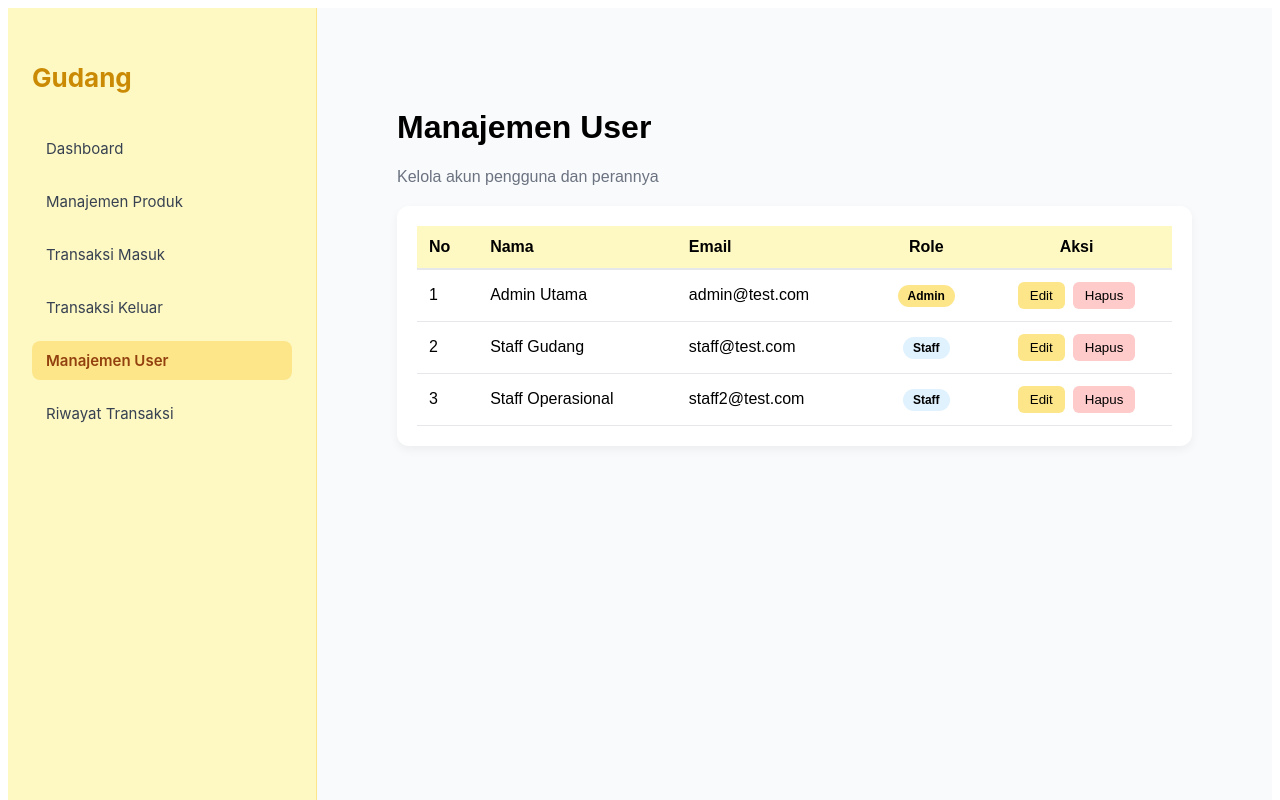
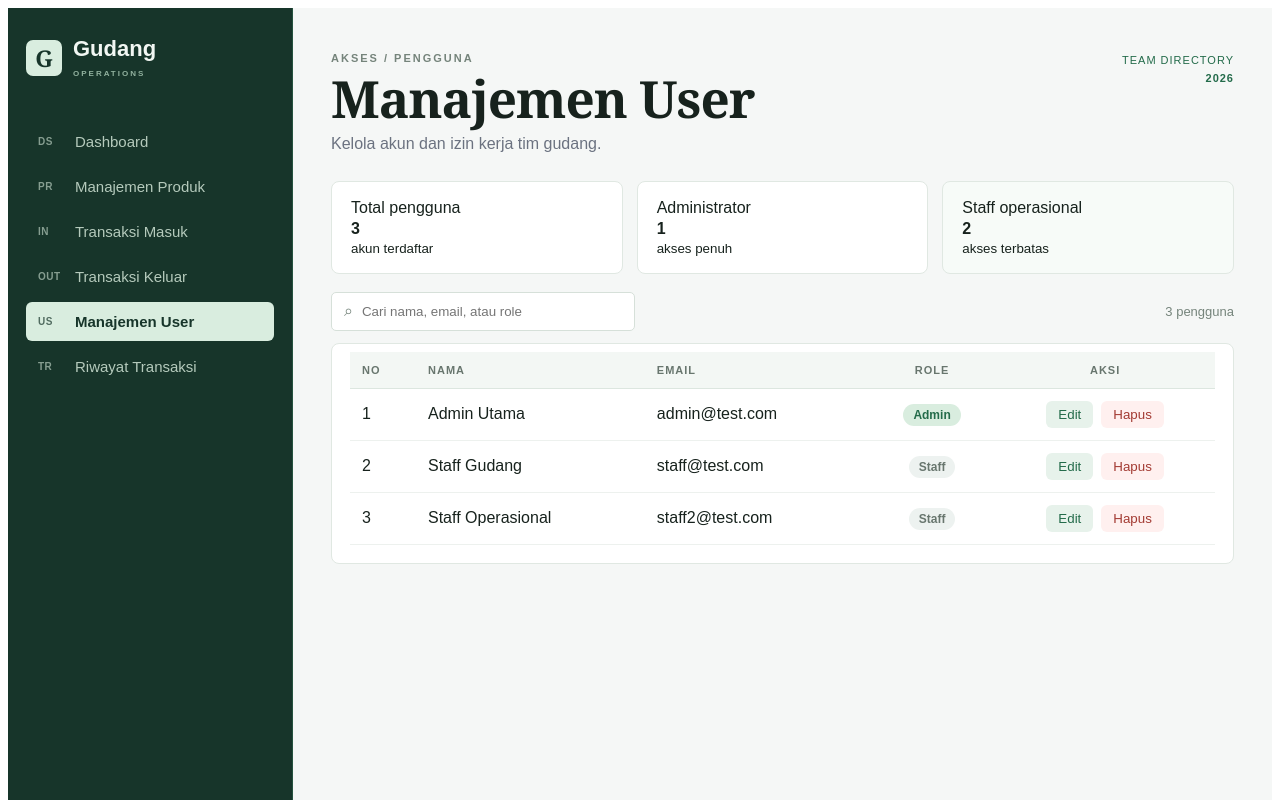
Before and after one commit to Azmiae/UASWEB, a React (Vite) app in the folder Frontend/react-app/: page /admin/users in a window 1280 px wide. Shown: the top 800 px of the page. Built offline with nearby package versions, Linux system fonts and the light colour scheme; sample sign-in values are in the browser's storage.

Commit message:
ngubah ini tuh

```diff
--- a/Frontend/react-app/src/Layoutadmin.jsx
+++ b/Frontend/react-app/src/Layoutadmin.jsx
@@ -12,12 +12,12 @@ export default function Layout() {
 
   /* ===== MENU (ADMIN) ===== */
   const menu = [
-    { label: 'Dashboard', path: '/admin' },
-    { label: 'Manajemen Produk', path: '/admin/products' },
-    { label: 'Transaksi Masuk', path: '/admin/incoming' },
-    { label: 'Transaksi Keluar', path: '/admin/outgoing' },
-    { label: 'Manajemen User', path: '/admin/users' },
-    { label: 'Riwayat Transaksi', path: '/admin/transactions' },
+    { label: 'Dashboard', short: 'DS', path: '/admin' },
+    { label: 'Manajemen Produk', short: 'PR', path: '/admin/products' },
+    { label: 'Transaksi Masuk', short: 'IN', path: '/admin/incoming' },
+    { label: 'Transaksi Keluar', short: 'OUT', path: '/admin/outgoing' },
+    { label: 'Manajemen User', short: 'US', path: '/admin/users' },
+    { label: 'Riwayat Transaksi', short: 'TR', path: '/admin/transactions' },
   ]
 
   /* ===== LOGOUT ===== */
@@ -32,11 +32,11 @@ export default function Layout() {
       <aside style={styles.sidebar}>
         {/* TOP */}
         <div>
-          <h1 style={styles.logo}>Gudang</h1>
+          <div style={styles.brand}><div style={styles.brandMark}>G</div><div><h1 style={styles.logo}>Gudang</h1><span style={styles.brandSub}>OPERATIONS</span></div></div>
 
           <nav style={styles.menu}>
             {menu.map((m) => (
-              <div
+              <button
                 key={m.path}
                 onClick={() => navigate(m.path)}
                 style={{
@@ -44,8 +44,8 @@ export default function Layout() {
                   ...(location.pathname === m.path ? styles.menuActive : {}),
                 }}
               >
-                {m.label}
-              </div>
+                <span style={styles.menuCode}>{m.short}</span><span>{m.label}</span>
+              </button>
             ))}
           </nav>
         </div>
@@ -88,46 +88,58 @@ const styles = {
   wrapper: {
     display: 'flex',
     minHeight: '100vh',
-    fontFamily: 'Inter, Arial, sans-serif',
+    fontFamily: 'Arial, sans-serif',
   },
 
   /* SIDEBAR */
   sidebar: {
-    width: '260px',
-    background: '#fef9c3',
-    padding: '32px 24px',
+    width: '248px',
+    background: '#17352a',
+    padding: '28px 18px 22px',
     display: 'flex',
     flexDirection: 'column',
     justifyContent: 'space-between',
-    borderRight: '1px solid #fde68a',
+    borderRight: '1px solid #25523f',
   },
 
+  brand: { display: 'flex', alignItems: 'center', gap: '11px', marginBottom: '42px' },
+  brandMark: { width: '36px', height: '36px', borderRadius: '7px', background: '#d9eddf', color: '#17352a', display: 'grid', placeItems: 'center', fontFamily: 'Georgia, serif', fontSize: '23px', fontWeight: '700' },
   logo: {
-    fontSize: '26px',
+    fontSize: '22px',
     fontWeight: '700',
-    color: '#ca8a04',
-    marginBottom: '36px',
+    color: '#f2f7f3',
+    margin: 0,
   },
+  brandSub: { color: '#91b19e', fontSize: '8px', letterSpacing: '2px', fontWeight: '700' },
 
   menu: {
     display: 'flex',
     flexDirection: 'column',
-    gap: '14px',
+    gap: '6px',
   },
 
   menuItem: {
-    padding: '10px 14px',
-    borderRadius: '8px',
+    width: '100%',
+    boxSizing: 'border-box',
+    display: 'flex',
+    alignItems: 'center',
+    gap: '12px',
+    padding: '11px 12px',
+    borderRadius: '6px',
+    border: '0',
+    background: 'transparent',
+    textAlign: 'left',
     cursor: 'pointer',
     fontSize: '15px',
-    color: '#374151',
+    color: '#b5cabc',
   },
 
   menuActive: {
-    background: '#fde68a',
+    background: '#d9eddf',
     fontWeight: '600',
-    color: '#92400e',
+    color: '#17352a',
   },
+  menuCode: { width: '25px', fontSize: '10px', fontWeight: '700', letterSpacing: '0.5px', opacity: 0.7 },
 
   /* PROFILE */
   profileWrapper: {
@@ -140,29 +152,30 @@ const styles = {
     gap: '12px',
     cursor: 'pointer',
     paddingTop: '20px',
-    borderTop: '1px solid #fde68a',
+    borderTop: '1px solid #25523f',
   },
 
   avatar: {
     width: '44px',
     height: '44px',
     borderRadius: '50%',
-    background: '#facc15',
+    background: '#d9eddf',
     display: 'flex',
     alignItems: 'center',
     justifyContent: 'center',
     fontWeight: 'bold',
-    color: '#92400e',
+    color: '#17352a',
   },
 
   profileName: {
     fontWeight: '600',
     fontSize: '15px',
+    color: '#f2f7f3',
   },
 
   profileRole: {
     fontSize: '12px',
-    color: '#6b7280',
+    color: '#91b19e',
   },
 
   profileMenu: {
@@ -172,7 +185,7 @@ const styles = {
     width: '180px',
     background: '#ffffff',
     borderRadius: '10px',
-    boxShadow: '0 8px 20px rgba(0,0,0,0.1)',
+    boxShadow: '0 12px 30px rgba(0,0,0,0.2)',
     overflow: 'hidden',
   },
 
@@ -186,7 +199,7 @@ const styles = {
   /* CONTENT */
   content: {
     flex: 1,
-    background: '#f9fafb',
-    padding: '40px',
+    background: '#f5f7f6',
+    padding: '32px 38px',
   },
 }
--- a/Frontend/react-app/src/Pages/admin/Users.jsx
+++ b/Frontend/react-app/src/Pages/admin/Users.jsx
@@ -1,4 +1,4 @@
-import { useState } from 'react'
+import { useMemo, useState } from 'react'
 
 export default function Users() {
   const [users, setUsers] = useState([
@@ -11,6 +11,11 @@ export default function Users() {
       role: 'staff',
     },
   ])
+  const [search, setSearch] = useState('')
+
+  const filteredUsers = useMemo(() => users.filter((user) =>
+    `${user.name} ${user.email} ${user.role}`.toLowerCase().includes(search.toLowerCase())
+  ), [users, search])
 
   const deleteUser = (id) => {
     if (!window.confirm('Apakah yakin ingin menghapus user ini?')) return
@@ -19,8 +24,18 @@ export default function Users() {
 
   return (
     <div style={styles.wrapper}>
-      <h1>Manajemen User</h1>
-      <p style={styles.subtitle}>Kelola akun pengguna dan perannya</p>
+      <div style={styles.header}>
+        <div><p style={styles.eyebrow}>AKSES / PENGGUNA</p><h1 style={styles.title}>Manajemen User</h1><p style={styles.subtitle}>Kelola akun dan izin kerja tim gudang.</p></div>
+        <div style={styles.headerNote}>TEAM DIRECTORY<br /><strong>2026</strong></div>
+      </div>
+
+      <div style={styles.stats}>
+        <div style={styles.stat}><span>Total pengguna</span><strong>{users.length}</strong><small>akun terdaftar</small></div>
+        <div style={styles.stat}><span>Administrator</span><strong>{users.filter((u) => u.role === 'admin').length}</strong><small>akses penuh</small></div>
+        <div style={{ ...styles.stat, ...styles.staffStat }}><span>Staff operasional</span><strong>{users.filter((u) => u.role === 'staff').length}</strong><small>akses terbatas</small></div>
+      </div>
+
+      <div style={styles.toolbar}><div style={styles.searchWrap}><span>⌕</span><input style={styles.searchInput} placeholder="Cari nama, email, atau role" value={search} onChange={(e) => setSearch(e.target.value)} /></div><span style={styles.result}>{filteredUsers.length} pengguna</span></div>
 
       <div style={styles.tableWrapper}>
         <table style={styles.table}>
@@ -35,7 +50,7 @@ export default function Users() {
           </thead>
 
           <tbody>
-            {users.length === 0 && (
+            {filteredUsers.length === 0 && (
               <tr>
                 <td colSpan="5" style={styles.empty}>
                   Tidak ada data user
@@ -43,7 +58,7 @@ export default function Users() {
               </tr>
             )}
 
-            {users.map((u, i) => (
+            {filteredUsers.map((u, i) => (
               <tr key={u.id}>
                 <td style={styles.td}>{i + 1}</td>
                 <td style={styles.td}>{u.name}</td>
@@ -52,7 +67,8 @@ export default function Users() {
                   <span
                     style={{
                       ...styles.roleBadge,
-                      background: u.role === 'admin' ? '#fde68a' : '#e0f2fe',
+                      background: u.role === 'admin' ? '#d9eddf' : '#edf2f0',
+                      color: u.role === 'admin' ? '#236b4a' : '#68766e',
                     }}
                   >
                     {u.role}
@@ -82,21 +98,33 @@ export default function Users() {
 
 const styles = {
   wrapper: {
-    padding: '40px',
-    background: '#f9fafb',
+    padding: '12px 0 40px',
+    background: '#f5f7f6',
     minHeight: '100vh',
-    fontFamily: 'Arial, sans-serif',
+    color: '#17221d',
   },
+  header: { display: 'flex', justifyContent: 'space-between', alignItems: 'flex-start', marginBottom: '28px' },
+  eyebrow: { margin: '0 0 8px', color: '#75847b', fontSize: '11px', fontWeight: '700', letterSpacing: '2px' },
+  title: { margin: 0, fontFamily: 'Georgia, serif', fontSize: 'clamp(2rem, 4vw, 3.2rem)', lineHeight: 1.05, letterSpacing: '-1px' },
+  headerNote: { color: '#236b4a', fontSize: '11px', letterSpacing: '1px', textAlign: 'right', lineHeight: 1.6 },
+  stats: { display: 'grid', gridTemplateColumns: 'repeat(3, minmax(0, 1fr))', gap: '14px', marginBottom: '18px' },
+  stat: { background: '#fff', border: '1px solid #e0e8e2', borderRadius: '8px', padding: '17px 19px', display: 'grid', gap: '3px' },
+  staffStat: { background: '#f7fbf8' },
+  toolbar: { display: 'flex', justifyContent: 'space-between', alignItems: 'center', marginBottom: '12px' },
+  searchWrap: { display: 'flex', alignItems: 'center', gap: '9px', background: '#fff', border: '1px solid #d6e0d9', borderRadius: '5px', padding: '0 12px', color: '#75847b' },
+  result: { color: '#75847b', fontSize: '13px' },
+  searchInput: { border: 0, outline: 0, padding: '11px 0', width: '260px', background: 'transparent', fontFamily: 'Arial, sans-serif' },
   subtitle: {
     color: '#6b7280',
-    marginBottom: '20px',
+    margin: '9px 0 0',
+    fontFamily: 'Arial, sans-serif',
   },
 
   tableWrapper: {
     background: '#ffffff',
-    padding: '20px',
-    borderRadius: '12px',
-    boxShadow: '0 4px 10px rgba(0,0,0,0.05)',
+    padding: '8px 18px 18px',
+    borderRadius: '8px',
+    border: '1px solid #e0e8e2',
   },
 
   table: {
@@ -106,21 +134,21 @@ const styles = {
 
   th: {
     padding: '12px',
-    background: '#fef9c3',
-    borderBottom: '2px solid #e5e7eb',
+    background: '#f3f7f4',
+    color: '#68766e',
+    borderBottom: '1px solid #dce6df',
     textAlign: 'left',
+    fontSize: '11px',
+    textTransform: 'uppercase',
+    letterSpacing: '1px',
   },
 
   td: {
     padding: '12px',
-    borderBottom: '1px solid #e5e7eb',
+    borderBottom: '1px solid #edf1ee',
   },
 
-  empty: {
-    textAlign: 'center',
-    padding: '20px',
-    color: '#6b7280',
-  },
+  empty: { textAlign: 'center', padding: '26px', color: '#75847b' },
 
   roleBadge: {
     padding: '4px 10px',
@@ -137,7 +165,8 @@ const styles = {
   },
 
   editBtn: {
-    background: '#fde68a',
+    background: '#e7f2eb',
+    color: '#236b4a',
     border: 'none',
     padding: '6px 12px',
     borderRadius: '6px',
@@ -145,7 +174,8 @@ const styles = {
   },
 
   deleteBtn: {
-    background: '#fecaca',
+    background: '#fff0ef',
+    color: '#a33a32',
     border: 'none',
     padding: '6px 12px',
     borderRadius: '6px',
--- a/Frontend/react-app/src/index.css
+++ b/Frontend/react-app/src/index.css
@@ -32,6 +32,12 @@ button, input, select {
 
 button {
   cursor: pointer;
+}
+
+@media (max-width: 760px) {
+  #root {
+    overflow-x: hidden;
+  }
 }
 
 h1 {
```
